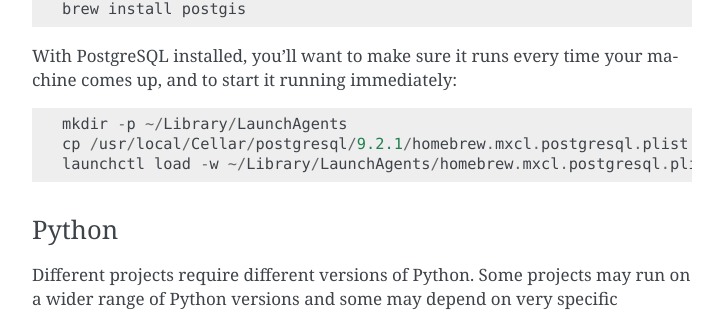
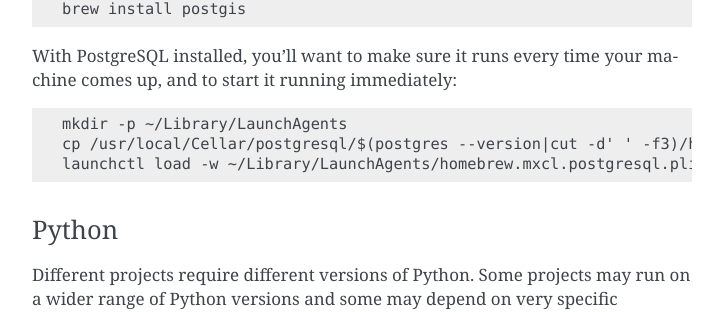
Before and after one commit to caktus/guidebook, a Sphinx documentation site: the page built from source/dev-setup.rst, in a window 1280 px wide and 900 px high, scrolled down 1332 px. Shown: the part 145-457 px from the top of the window, without its empty margins (388-1111 px from the left). Built offline with Sphinx 7.4.7, drawn with Linux system fonts in a browser that asks for light colours.

Commit message:
make postgres launch cmd version independent

```diff
--- a/source/dev-setup.rst
+++ b/source/dev-setup.rst
@@ -63,7 +63,7 @@
 to start it running immediately::
 
     mkdir -p ~/Library/LaunchAgents
-    cp /usr/local/Cellar/postgresql/9.2.1/homebrew.mxcl.postgresql.plist ~/Library/LaunchAgents/
+    cp /usr/local/Cellar/postgresql/$(postgres --version|cut -d' ' -f3)/homebrew.mxcl.postgresql.plist ~/Library/LaunchAgents/
     launchctl load -w ~/Library/LaunchAgents/homebrew.mxcl.postgresql.plist
 
 Python
```
